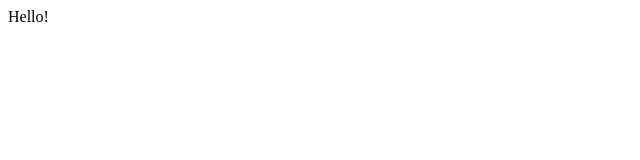
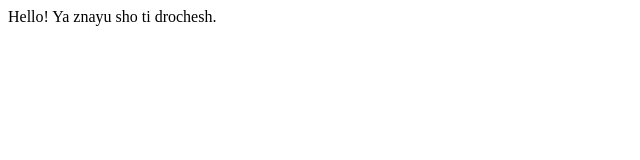
Before and after one commit to Fujirald/genius-html, a plain HTML site: page index.html in a window 1280 px wide. Shown: the whole page, without its empty margins (0-640 px from the left). Drawn offline with Linux system fonts and the light colour scheme.

Commit message:
Add index.html

```diff
--- a/index.html
+++ b/index.html
@@ -6,6 +6,6 @@
     <title>Document</title>
   </head>
   <body>
-    Hello!
+    Hello! Ya znayu sho ti drochesh.
   </body>
 </html>
```
